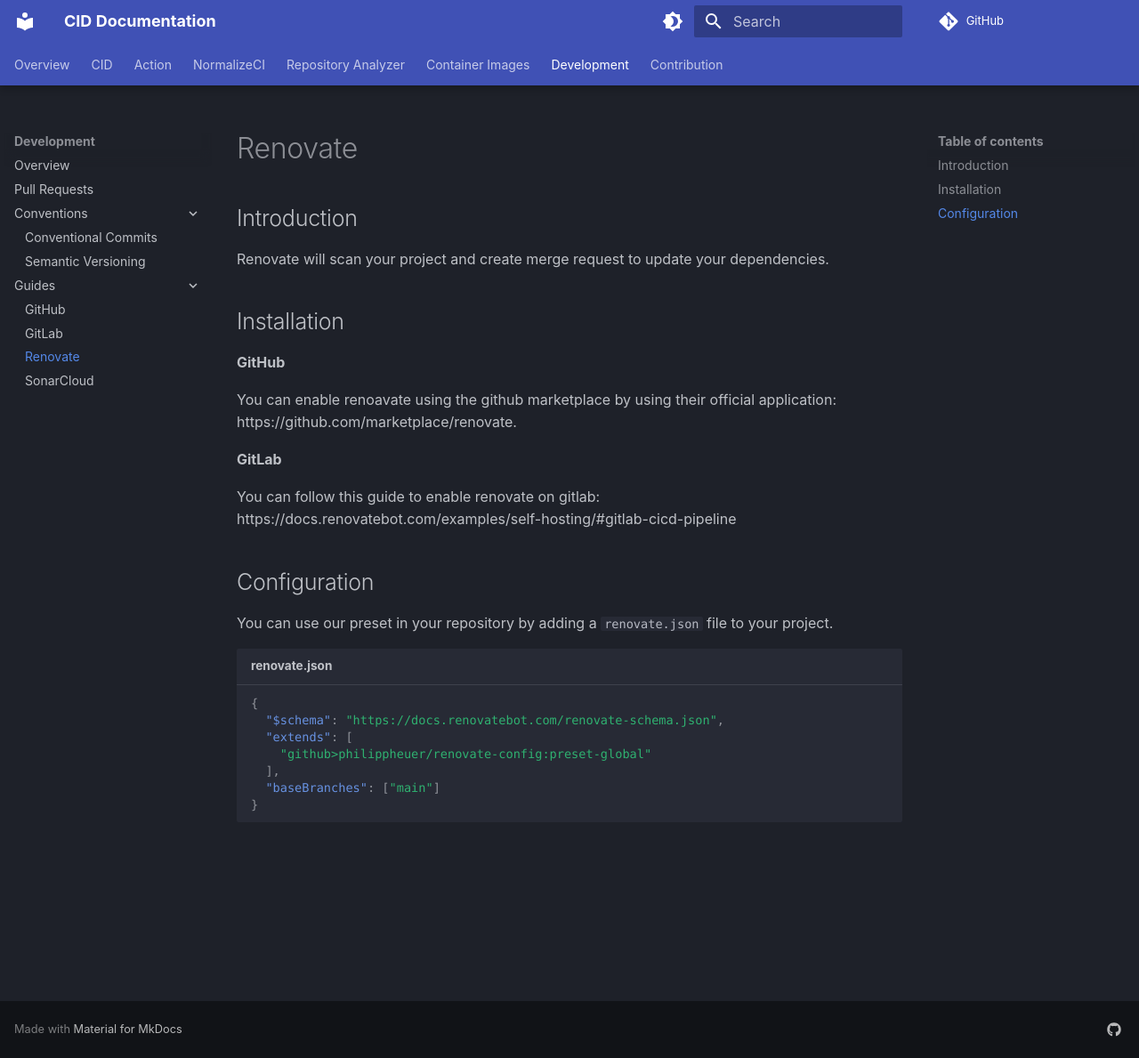
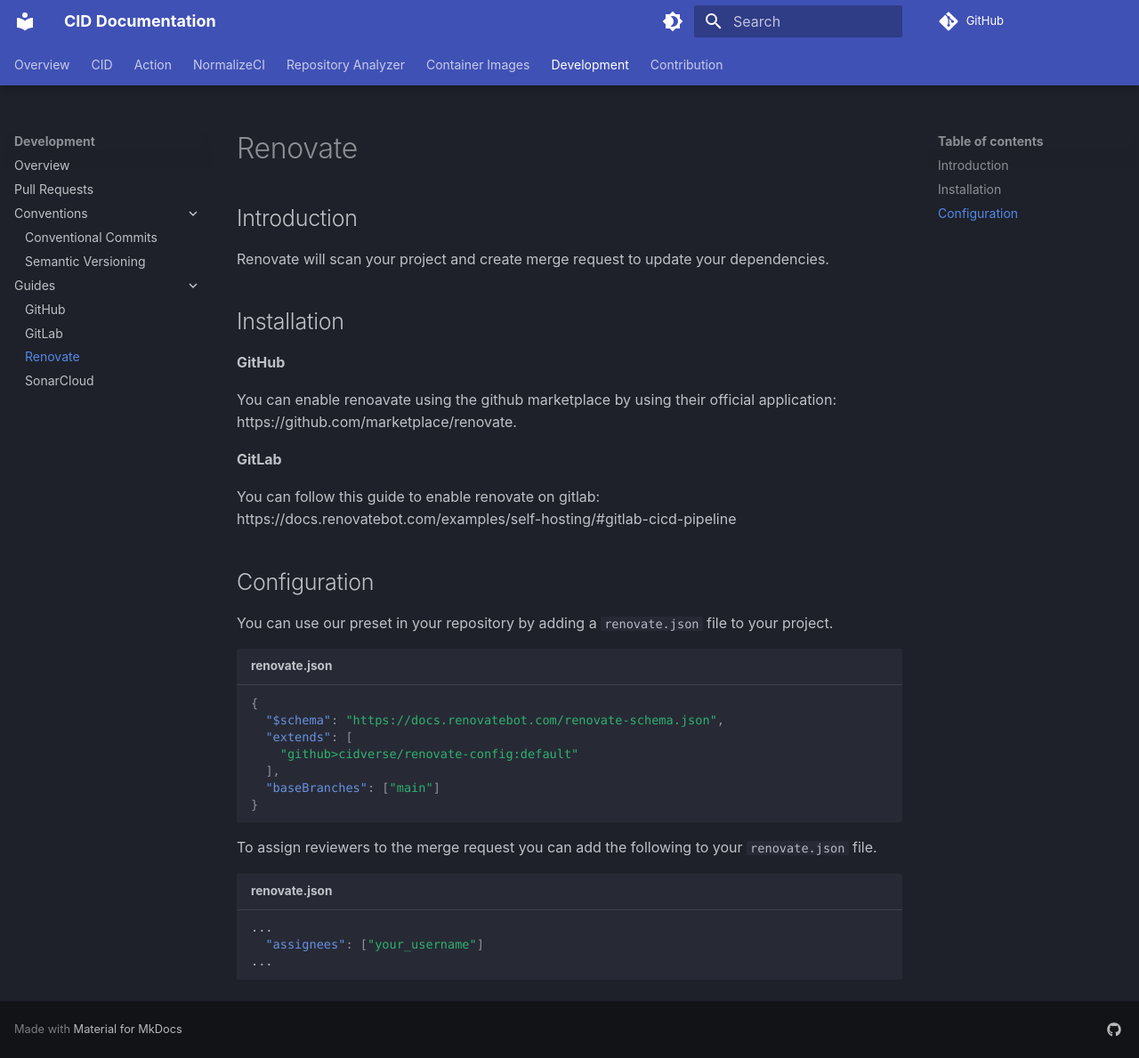
Before and after one commit to cidverse/cidverse.github.io, an MkDocs documentation site: the page built from docs/development/guide/renovate.md, in a window 1280 px wide and 1189 px high. Shown: the whole window at 89% size. Built offline with MkDocs 1.6.1 and Material for MkDocs 9.7.7, drawn with Linux system fonts in a browser that asks for light colours; comment, search, counter and statistics services are not loaded.

Commit message:
docs: renovate preset

````diff
--- a/docs/development/guide/renovate.md
+++ b/docs/development/guide/renovate.md
@@ -22,8 +22,17 @@ You can use our preset in your repository by adding a `renovate.json` file to yo
 {
   "$schema": "https://docs.renovatebot.com/renovate-schema.json",
   "extends": [
-    "github>philippheuer/renovate-config:preset-global"
+    "github>cidverse/renovate-config:default"
   ],
   "baseBranches": ["main"]
 }
 ```
+
+To assign reviewers to the merge request you can add the following to your `renovate.json` file.
+
+
+``` json title="renovate.json"
+...
+  "assignees": ["your_username"]
+...
+```
````
